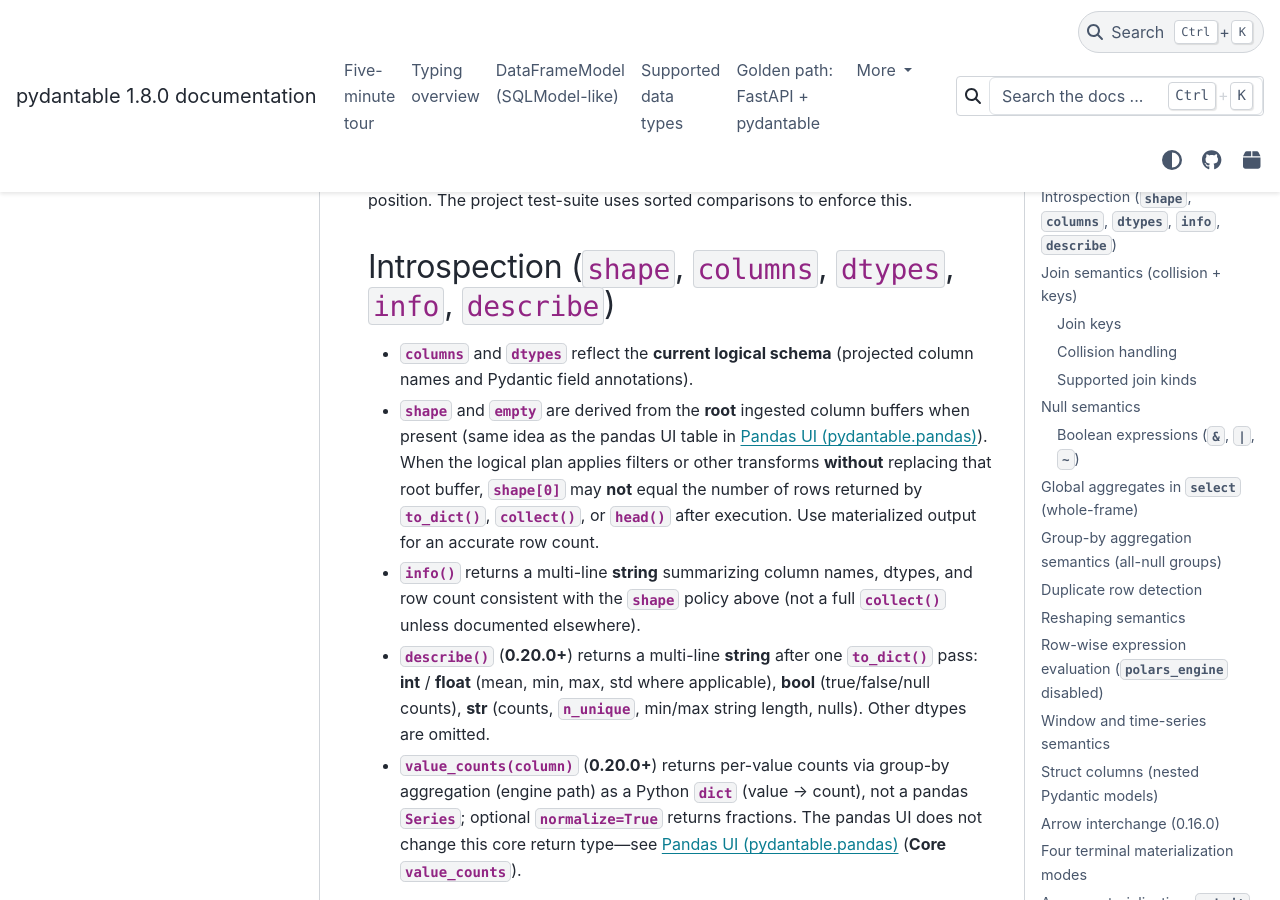
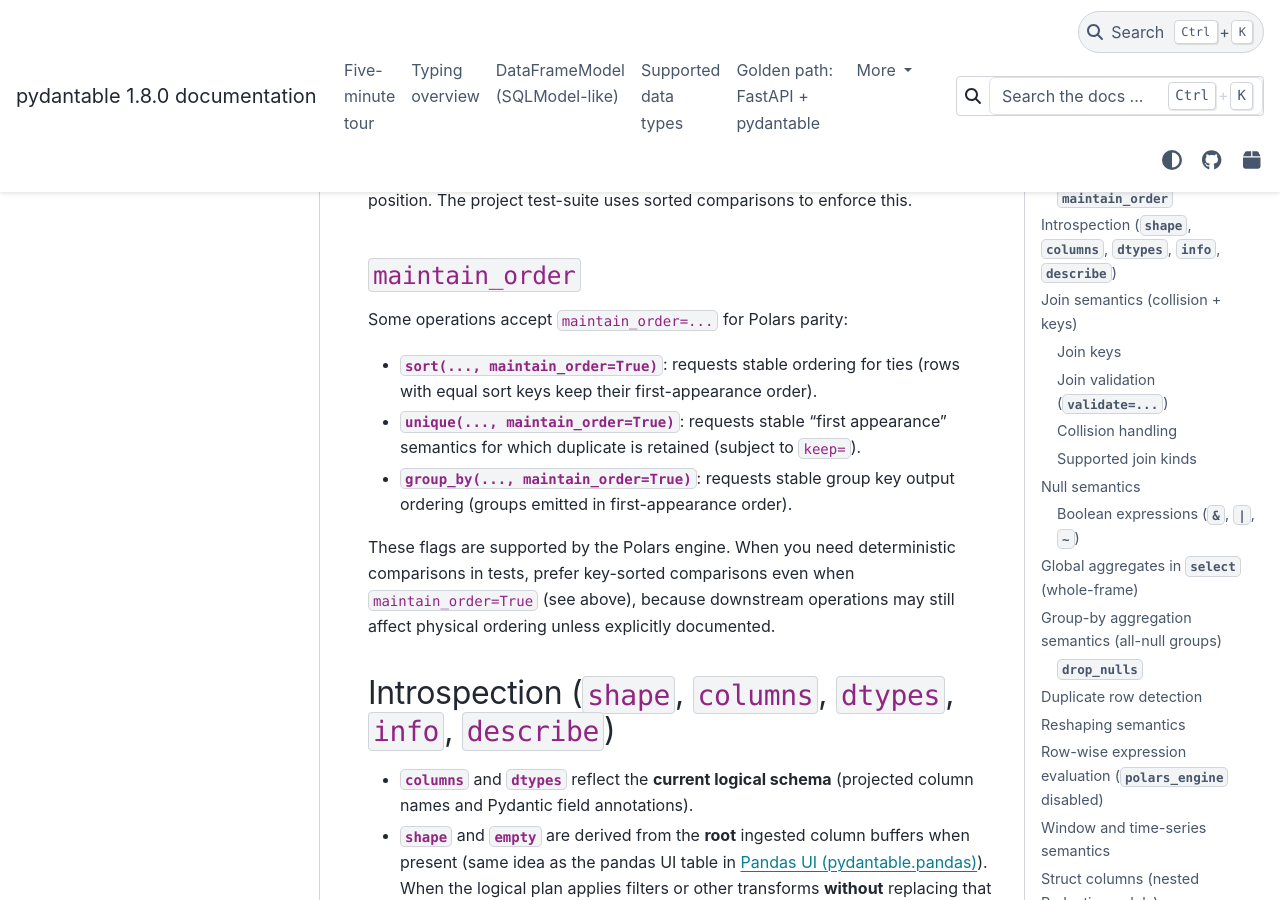
Before and after one commit to eddiethedean/pydantable, a Sphinx documentation site: the page built from docs/INTERFACE_CONTRACT.md, in a window 1280 px wide and 900 px high, scrolled down 861 px. Built offline with Sphinx 7.4.7 and the PyData theme 0.15.4, drawn with Linux system fonts in a browser that asks for light colours; the version number is read from the project's files by our own code; some of the changed text lies outside the part shown.

Commit message:
test+docs: expand selector/order/pivot coverage
Add broader Selector DSL tests and additional ordering/pivot argument coverage.
Document selector DSL and clarify ordering, pivot naming, and join(validate) limits
in interface contract.

```diff
--- a/docs/INTERFACE_CONTRACT.md
+++ b/docs/INTERFACE_CONTRACT.md
@@ -22,6 +22,16 @@
 subset of columns that define identity (for example, join keys) rather than
 row position. The project test-suite uses sorted comparisons to enforce this.
 
+### `maintain_order`
+
+Some operations accept `maintain_order=...` for Polars parity:
+
+- **`sort(..., maintain_order=True)`**: requests stable ordering for ties (rows with equal sort keys keep their first-appearance order).
+- **`unique(..., maintain_order=True)`**: requests stable “first appearance” semantics for which duplicate is retained (subject to `keep=`).
+- **`group_by(..., maintain_order=True)`**: requests stable group key output ordering (groups emitted in first-appearance order).
+
+These flags are supported by the Polars engine. When you need deterministic comparisons in tests, prefer key-sorted comparisons even when `maintain_order=True` (see above), because downstream operations may still affect physical ordering unless explicitly documented.
+
 ## Introspection (`shape`, `columns`, `dtypes`, `info`, `describe`)
 
 - **`columns`** and **`dtypes`** reflect the **current logical schema** (projected column names and Pydantic field annotations).
@@ -37,6 +47,13 @@
 - `on` must reference a column that exists on both sides.
 - `join(left_on=..., right_on=...)` supports column names or single-column expressions.
 - `cross` joins do not accept `on`/`left_on`/`right_on`.
+
+### Join validation (`validate=...`)
+
+`join(validate=...)` performs an explicit join cardinality check:
+
+- Allowed values: `one_to_one`, `one_to_many`, `many_to_one`, `many_to_many` (also accepts `1:1`, `1:m`, `m:1`, `m:m`).
+- **Supported only on in-memory roots** (materialized column dict roots). On scan roots (lazy `read_*`), it raises `NotImplementedError`; materialize first if you need these checks.
 
 ### Collision handling
 - Column name collisions introduced by the right-hand side are resolved by
@@ -104,6 +121,13 @@
 
 **Polars runtime errors (0.18.0+):** On **`collect()`** failure during **`group_by().agg()`**, the raised **`ValueError`** may include **`(group_by().agg())`** in the message (Rust **`polars_err_ctx`**) so the error is attributable to grouped aggregation. This does not change the aggregation rules above; see {doc}`EXECUTION`.
 
+### `drop_nulls`
+
+`group_by(..., drop_nulls=...)` controls whether null key rows participate in grouping:
+
+- `drop_nulls=True` (default): rows where **any** grouping key is null are excluded from grouping.
+- `drop_nulls=False`: null-key groups are retained (Polars parity).
+
 ## Duplicate row detection
 
 - **`unique(subset=..., keep="first"|"last")`**: deduplicates to one row per distinct key (all columns participate when **`subset`** is omitted); pandas UI **`drop_duplicates(..., keep="first"|"last")`** maps here.
@@ -130,8 +154,10 @@
 - Supports aggregate functions: `count`, `sum`, `mean`, `min`, `max`, `median`, `std`, `var`, `first`, `last`, `n_unique`.
 - Numeric aggregates (`sum`, `mean`, `median`, `std`, `var`) require numeric value dtypes.
 - Generated output columns use deterministic names:
-  - single value column: `<pivot_value>_<agg>`
-  - multiple value columns: `<pivot_value>_<value_col>_<agg>`
+  - single value column: `<pivot_value><separator><agg>`
+  - multiple value columns: `<pivot_value><separator><value_col><separator><agg>`
+ - `sort_columns=True` sorts pivot values before generating output columns.
+ - `separator` controls output naming (default `"_"`).
 
 `explode` / `unnest`:
 - **Homogeneous list** columns (`list[T]` / `List[T]` with supported `T`) are modeled end-to-end; `explode(columns)` unwraps **one** list level and updates the schema to the inner dtype (**always nullable** after explode, matching Polars’ post-explode nullability for element cells). Execution uses Polars `explode` with `empty_as_null=false` and `keep_nulls=true` (same defaults as the Rust engine’s Polars call).
```
Also changed, not shown: docs/SELECTORS.md (added, +49 -0 lines), docs/index.md (+1 -0 lines), 2 other files.
